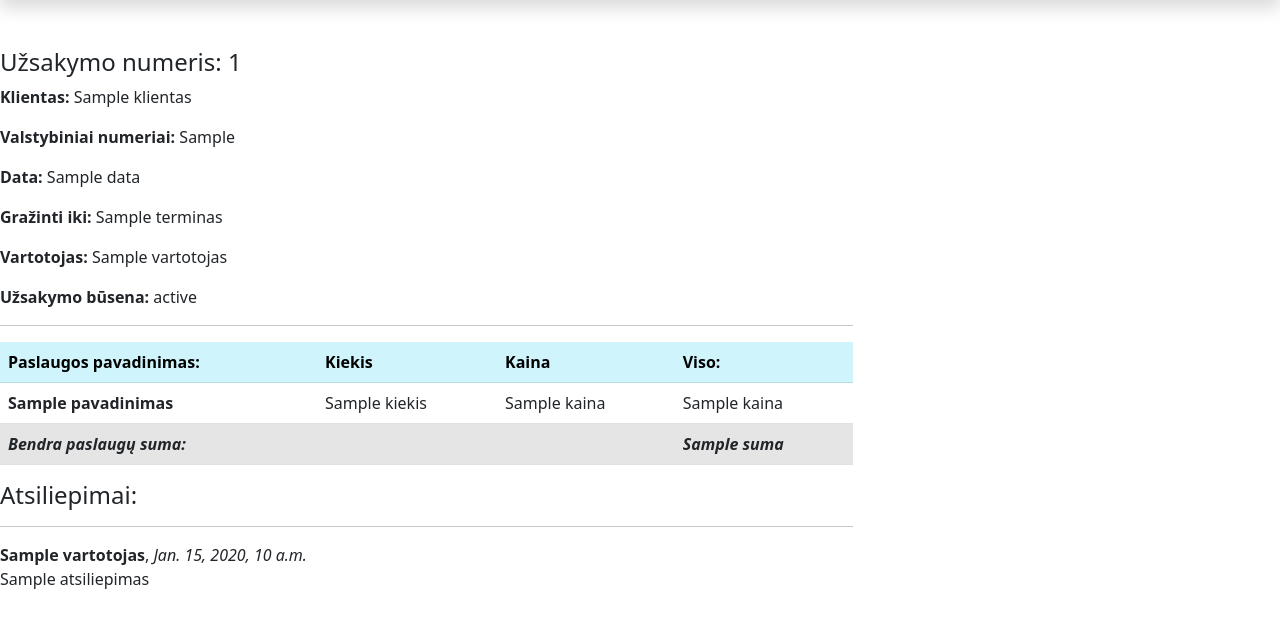
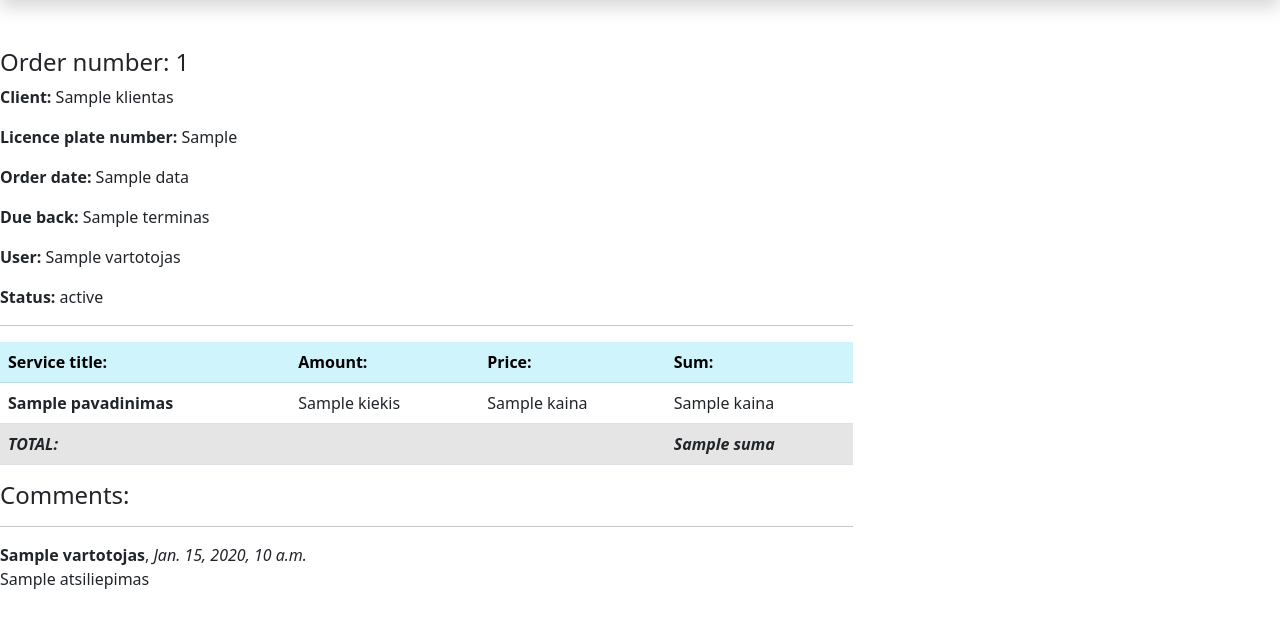
Before and after one commit to Aurume/autoservisas, a Django app: template mysite/servisas/templates/uzsakymas.html in a window 1280 px wide. Shown: the part 106-734 px from the top of the page. Run offline with Django 3.2, Linux system fonts and the light colour scheme; the template is opened without the code that fills it: most values are stand-ins (such as "Sample title", 1, 10 or a date in 2020).

Commit message:
Padarytas vertimas užsakymo info puslapyje.

```diff
--- a/mysite/servisas/templates/uzsakymas.html
+++ b/mysite/servisas/templates/uzsakymas.html
@@ -1,31 +1,31 @@
 {% extends "base.html" %}
 {% load i18n %}
-{% block title %}Užsakymai{% endblock %}
+{% block title %}{% trans "Order Detail View" %}{% endblock %}
 
 {% block content %}
 
-<h4>Užsakymo numeris: {{ uzsakymas.id }}</h4>
-<p><b>Klientas: </b>{{ uzsakymas.automobilis.klientas}}</p>
-<p><b>Valstybiniai numeriai: </b>{{ uzsakymas.automobilis.valstybinis_nr }}</p>
-<p><b>Data: </b>{{ uzsakymas.data }}</p>
-<p><b>Gražinti iki: </b>{{ uzsakymas.terminas }}</p>
-<p><b>Vartotojas: </b>{{ uzsakymas.vartotojas }}</p>
-<p><b>Užsakymo būsena: </b>{{ uzsakymas.get_status_display }}</p>
+<h4>{% trans "Order number:" %} {{ uzsakymas.id }}</h4>
+<p><b>{% trans "Client:" %} </b>{{ uzsakymas.automobilis.klientas}}</p>
+<p><b>{% trans "Licence plate number:" %} </b>{{ uzsakymas.automobilis.valstybinis_nr }}</p>
+<p><b>{% trans "Order date:" %} </b>{{ uzsakymas.data }}</p>
+<p><b>{% trans "Due back:" %} </b>{{ uzsakymas.terminas }}</p>
+<p><b>{% trans "User:" %} </b>{{ uzsakymas.vartotojas }}</p>
+<p><b>{% trans "Status:" %} </b>{{ uzsakymas.get_status_display }}</p>
 <hr>
 {% if uzsakymas.vartotojas == user %}
 <div>
-    <a class="btn btn-secondary btn-sm mt-1 mb-1" href="{% url 'redaguoti-uzsakyma' uzsakymas.id %}">Redaguoti</a>
-    <a class="btn btn-danger btn-sm mt-1 mb-1" href="{% url 'trinti-uzsakyma' uzsakymas.id %}">Ištrinti</a>
+    <a class="btn btn-secondary btn-sm mt-1 mb-1" href="{% url 'redaguoti-uzsakyma' uzsakymas.id %}">{% trans "Edit:" %}</a>
+    <a class="btn btn-danger btn-sm mt-1 mb-1" href="{% url 'trinti-uzsakyma' uzsakymas.id %}">{% trans "Delete:" %}</a>
 </div>
 {% endif %}
 
 <table class="table table-hover">
   <thead>
     <tr class="table-info">
-      <th scope="col">Paslaugos pavadinimas:</th>
-      <th scope="col">Kiekis</th>
-      <th scope="col">Kaina</th>
-      <th scope="col">Viso:</th>
+      <th scope="col">{% trans "Service title:" %}</th>
+      <th scope="col">{% trans "Amount:" %}</th>
+      <th scope="col">{% trans "Price:" %}</th>
+      <th scope="col">{% trans "Sum:" %}</th>
     </tr>
   </thead>
   <tbody>
@@ -38,13 +38,13 @@
     </tr>
   {% endfor %}
   <tr class="table-active">
-      <td colspan="3"><i><b>Bendra paslaugų suma: </b></i></td>
+      <td colspan="3"><i><b>{% trans "TOTAL:" %}</b></i></td>
       <th><i>{{uzsakymas.suma}}</i></th>
   </tr>
   </tbody>
 </table>
 
-<h4>Atsiliepimai:</h4>
+<h4>{% trans "Comments:" %}</h4>
 {% if uzsakymas.atsiliepimai.all %}
 {% for atsiliepimas in uzsakymas.atsiliepimai.all %}
       <hr>
@@ -52,12 +52,12 @@
       <p>{{ atsiliepimas.atsiliepimas }}</p>
     {% endfor %}
   {% else %}
-    <p>Atsiliepimų dar nėra.</p>
+    <p>{% trans "No Comments Yet" %}</p>
   {% endif %}
 {% if user.is_authenticated %}
 <div class="fieldWrapper">
     <hr>
-    <h4>Palikite atsiliepimą:</h4>
+    <h4>{% trans "Leave a Comment:" %}</h4>
     <form action="" method="post">
         {% csrf_token %}
         {{ form.as_p }}
```
Also changed, not shown: mysite/db.sqlite3, mysite/servisas/locale/lt/LC_MESSAGES/django.po, mysite/servisas/migrations/0024_alter_automobiliomodelis_options_and_more.py (added), 1 other file.
